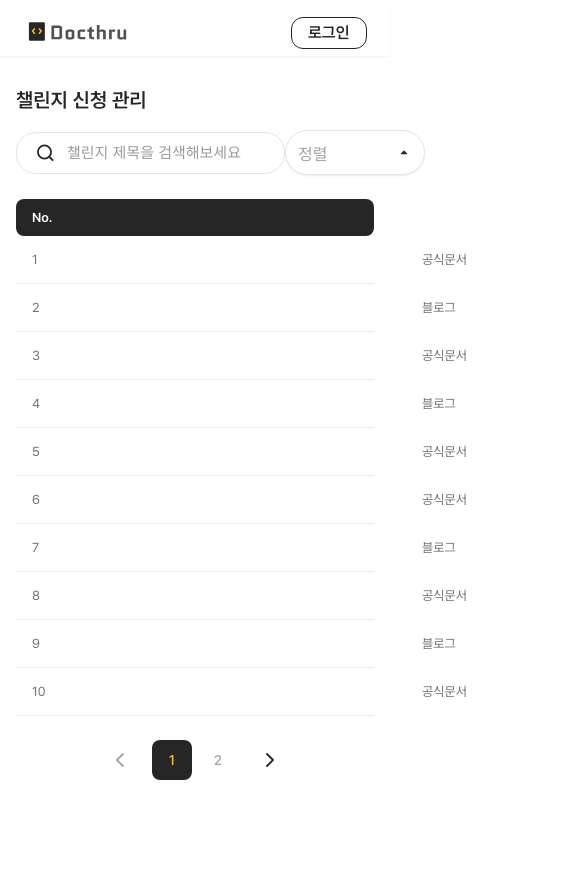
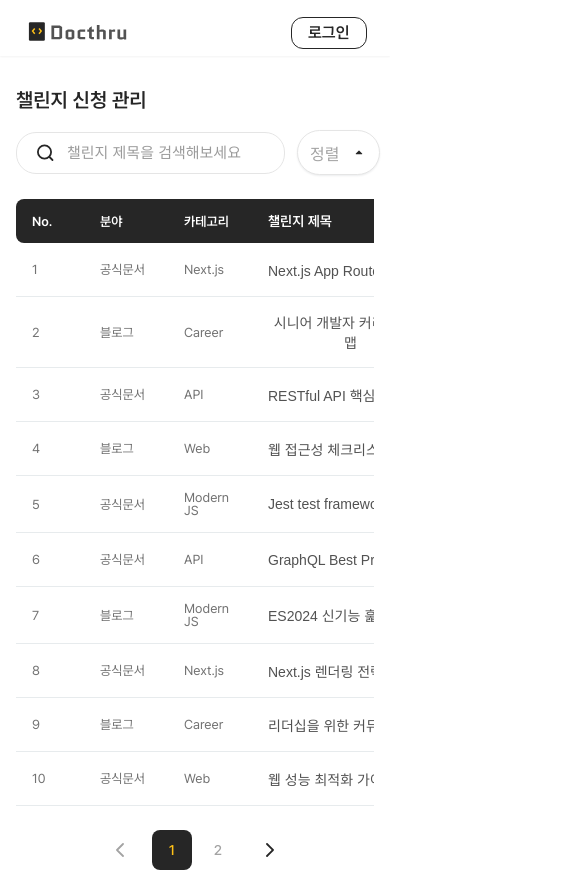
Before and after one commit to fs08-docthrough-team2/fs08-docthrough-team2-fe, a Next.js app: page /admin in a window 390 px wide. Shown: the top 870 px of the page, 585 px wide, since content can reach past the window. Before the commit the page ends 844 px from the top, so only its background shows below. Built offline with nearby package versions, Linux system fonts and the light colour scheme.

Commit message:
refactor: modify admin page responsive
 어드민 신청 관리 페이지 반응형 추가 및 수정
  어드민 페이지에서 사용되는 challengelist, statuschip, dropdownsort
  컴포넌트 반응형도 같이 수정

```diff
--- a/src/app/admin/page.jsx
+++ b/src/app/admin/page.jsx
@@ -3,8 +3,8 @@
 import { useMemo, useState } from 'react';
 import { useRouter } from 'next/navigation';
 import clsx from 'clsx';
+import SearchInput from '@/components/atoms/Input/SearchInput';
 import DropdownSort from '@/components/molecules/Dropdown/DropdownSort';
-import SearchInput from '@/components/atoms/Input/SearchInput';
 import ChallengeList from '@/components/atoms/List/ChallengeList';
 import Pagination from '@/components/molecules/Pagination/Pagination';
 import styles from '@/styles/pages/admin/AdminPage.module.scss';
@@ -135,7 +135,11 @@ const MOCK_CHALLENGES = [
   },
 ];
 
-const FIELD_TEXT = { OFFICIAL: '공식문서', BLOG: '블로그' };
+const FIELD_TEXT = {
+  OFFICIAL: '공식문서',
+  BLOG: '블로그',
+};
+
 const CATEGORY_TEXT = {
   NEXTJS: 'Next.js',
   API: 'API',
@@ -176,9 +180,9 @@ export default function AdminPage() {
   };
 
   const handleChangePage = (page) => setCurrentPage(page);
-  const handleClickTitle = (challengeNo) => {
-    if (challengeNo == null) return;
-    router.push(`/admin/${challengeNo}/status`);
+  const handleClickTitle = (challengeId) => {
+    if (challengeId == null) return;
+    router.push(`/admin/${challengeId}/status`);
   };
 
   return (
@@ -193,10 +197,14 @@ export default function AdminPage() {
         />
         <DropdownSort className={styles.dropdownSort} />
       </div>
-
-      <div className={clsx(styles.listHeader, challengeListStyles.row)}>
+      <div className={styles.tableScrollArea}>
+        <div className={clsx(styles.listHeader, styles.tableInner, challengeListStyles.row)}>
           <span
-          className={clsx(styles.headerCell, challengeListStyles.cell, challengeListStyles.cellNo)}
+            className={clsx(
+              styles.headerCell,
+              challengeListStyles.cell,
+              challengeListStyles.cellNo,
+            )}
           >
             No.
           </span>
@@ -264,11 +272,14 @@ export default function AdminPage() {
             상태
           </span>
         </div>
+        <div className={styles.tableInner}>
           <ChallengeList
             items={currentItems}
             onClickTitle={handleClickTitle}
             emptyMessage="현재 검토 중인 챌린지가 없습니다."
           />
+        </div>
+      </div>
 
       <div className={styles.paginationWrapper}>
         <Pagination
--- a/src/components/atoms/List/ChallengeList.jsx
+++ b/src/components/atoms/List/ChallengeList.jsx
@@ -70,14 +70,14 @@ function ChallengeList({
 }) {
   if (items.length === 0) {
     return (
-      <ul>
+      <ul className={styles.list}>
         <li className={clsx(styles.row, styles.emptyRow)}>{emptyMessage}</li>
       </ul>
     );
   }
 
   return (
-    <ul>
+    <ul className={styles.list}>
       {items.map(({ no, type, field, title, participants, appliedDate, deadline, status }) => {
         const statusInfo = STATUS_META[status?.toLowerCase()] ?? {
           label: status ?? '-',
--- a/src/styles/components/atoms/Chips/StatusChip.module.scss
+++ b/src/styles/components/atoms/Chips/StatusChip.module.scss
@@ -11,6 +11,7 @@
   font-weight: 600;
   line-height: normal;
   align-self: flex-start;
+  white-space: nowrap;
 }
 
 .pending {
--- a/src/styles/components/atoms/Input/SearchInput.module.scss
+++ b/src/styles/components/atoms/Input/SearchInput.module.scss
@@ -1,7 +1,7 @@
 .siWrap {
   display: flex;
   align-items: center;
-  width: 375px;
+  width: 100%;
   height: 40px;
   padding: 0 16px;
   gap: 8px;
--- a/src/styles/components/atoms/List/ChallengeList.module.scss
+++ b/src/styles/components/atoms/List/ChallengeList.module.scss
@@ -1,5 +1,10 @@
 @use '@/styles/variable' as v;
 @use '@/styles/mixin' as m;
+
+.list {
+  width: 100%;
+  overflow-x: auto;
+}
 
 .row {
   display: flex;
@@ -17,7 +22,7 @@
   padding: 15px 16px;
   align-items: center;
   gap: 10px;
-  flex-shrink: 0;
+  flex-shrink: 1;
   align-self: stretch;
   font-size: 14px;
   color: v.$gray-800;
@@ -35,14 +40,7 @@
   width: 36px;
 }
 
-.cellField {
-  justify-content: flex-start;
-  color: v.$gray-500;
-  font-weight: 400;
-  font-size: 13px;
-  width: 52px;
-}
-
+.cellField,
 .cellCategory {
   justify-content: flex-start;
   color: v.$gray-500;
@@ -52,12 +50,12 @@
 }
 
 .cellTitle {
+  box-sizing: border-box;
   justify-content: flex-start;
   color: v.$gray-600;
   font-weight: 500;
   background: none;
   border: none;
-  cursor: pointer;
   width: 358px;
 }
 
@@ -101,23 +99,42 @@
 }
 
 @include m.tablet {
-  .cell {
-    font-size: 13px;
-    padding: 12px 14px;
+  .cellNo,
+  .cellField,
+  .cellCategory,
+  .cellCapacity,
+  .cellStatus {
+    flex-shrink: 1;
+    min-width: 0;
+    white-space: nowrap;
+  }
+
+  .cellApplied,
+  .cellDeadline {
+    flex-shrink: 1;
+    min-width: 0;
+    white-space: normal;
+  }
+
+  .cellTitle,
+  .cellTitleInteractive {
+    width: 197px;
+    white-space: normal;
+    .cell {
+      flex-shrink: 1;
+      white-space: normal;
+    }
   }
 }
 
 @include m.mobile {
+  .row {
+    flex-wrap: nowrap;
+    min-width: 844px;
+  }
+
   .cell {
-    width: 100%;
-    padding: 12px 16px;
+    flex: 0 0 auto;
     white-space: normal;
   }
-  .cellNo {
-    order: -1;
-    justify-content: flex-start;
-  }
-  .cellStatus {
-    justify-content: flex-start;
-  }
 }
--- a/src/styles/components/molecules/Dropdown/DropdownSort.module.scss
+++ b/src/styles/components/molecules/Dropdown/DropdownSort.module.scss
@@ -22,18 +22,21 @@
     width: 120px;
   }
 
-  .dropdown :global(.trigger) {
-    width: 120px;
+  .triggerWrapper {
+     width: 120px;
   }
 }
 
 @include m.mobile {
   .dropdown {
-    width: 104px;
+    width: 83px;
   }
 
-  .dropdown :global(.trigger) {
-    width: 104px;
-    padding: 8px;
+  .triggerWrapper {
+    width: 83px;
+  }
+
+  .triggerWrapper :global(.trigger) {
+    width: 100%;
   }
 }
--- a/src/styles/pages/admin/AdminPage.module.scss
+++ b/src/styles/pages/admin/AdminPage.module.scss
@@ -1,4 +1,5 @@
 @use '@/styles/variable' as v;
+@use '@/styles/mixin' as m;
 
 .adminPage {
   width: 100%;
@@ -23,9 +24,12 @@
   align-items: center;
   margin-bottom: 24px;
   width: 100%;
+  gap: 12px;
 
   :global(.siWrap) {
-    width: 844px;
+    flex: 1;
+    min-width: 0;
+    width: min(100%, 844px);
   }
 }
 
@@ -42,10 +46,28 @@
   color: v.$white;
   font-weight: 600;
   background: transparent;
+  white-space: nowrap;
+  overflow: hidden;
+  text-overflow: ellipsis;
 }
 
-.challengeListStyles {
-  width: 844px;
+.tableScrollArea {
+  width: 100%;
+  overflow-x: visible;
+}
+
+.tableInner {
+   min-width: 100%;
+}
+
+@include m.mobile {
+  .tableScrollArea {
+    overflow-x: auto;
+  }
+
+  .tableInner {
+    min-width: 844px;
+  }
 }
 
 .paginationWrapper {
```
Lines whose indentation alone changed are shown as unchanged.
